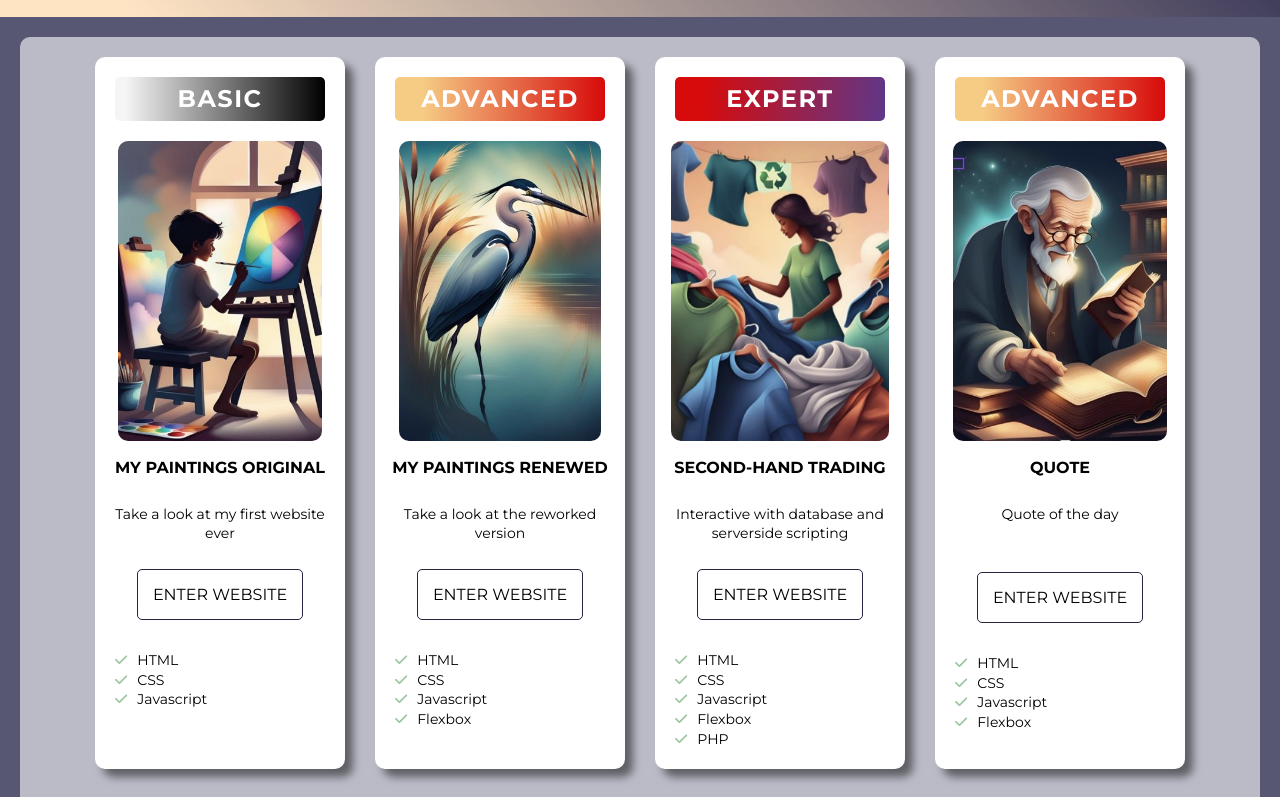
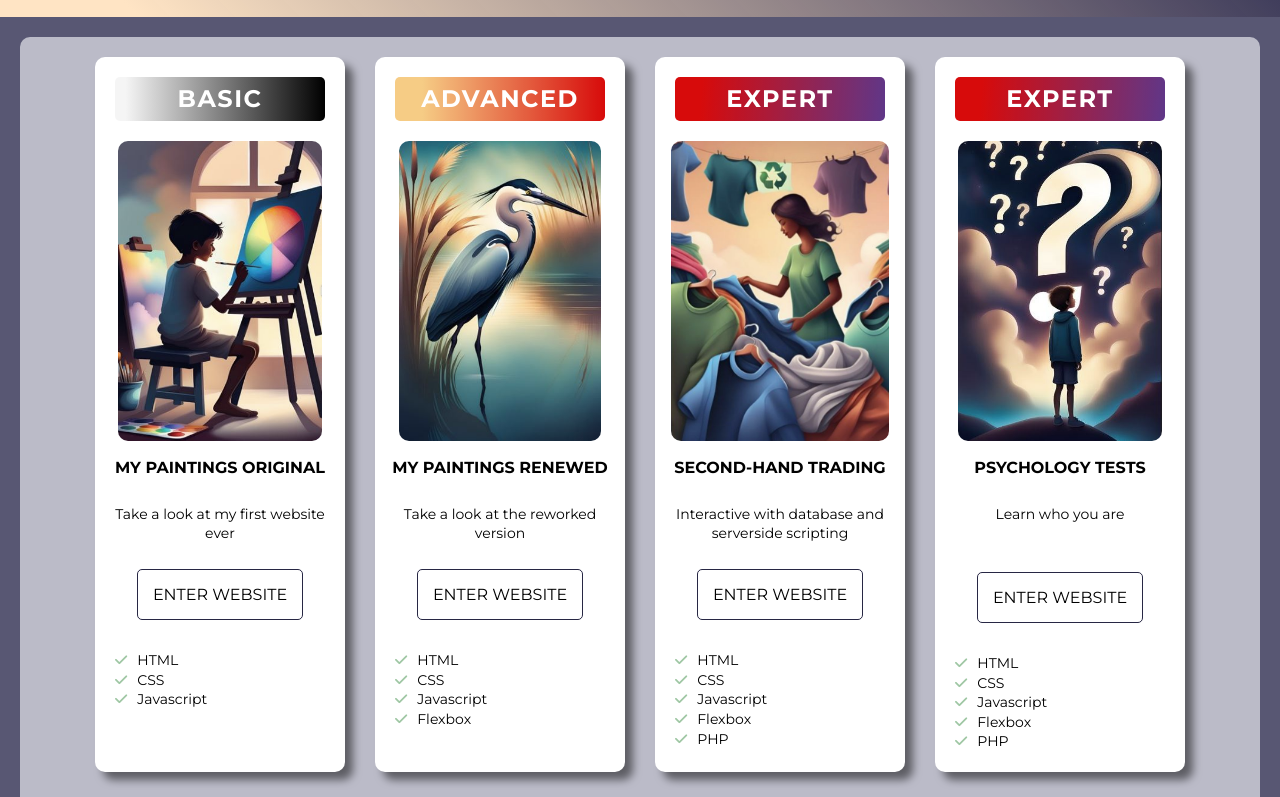
Before and after one commit to Tomvda77/Portfolio, a plain HTML site: page index.html in a window 1280 px wide. Shown: the part 90-887 px from the top of the page. Drawn offline with Linux system fonts and the light colour scheme.

Commit message:
add psychology
add psychology

```diff
--- a/index.html
+++ b/index.html
@@ -93,6 +93,25 @@
             </ul>
           </div>
         </div>
+        <div class="cards expert">
+          <div class="card-top">
+            <h2>Expert</h2>
+            <img src="images/psychologietest.jpg" alt="psychologietest" />
+          </div>
+          <div class="card-bottom">
+            <h3>psychology tests</h3>
+            <p>Learn who you are</p>
+            <br />
+            <a href="#">Enter Website</a>
+            <ul>
+              <li><i class="fa-check fas"></i>HTML</li>
+              <li><i class="fa-check fas"></i>CSS</li>
+              <li><i class="fa-check fas"></i>Javascript</li>
+              <li><i class="fa-check fas"></i>Flexbox</li>
+              <li><i class="fa-check fas"></i>PHP</li>
+            </ul>
+          </div>
+        </div>
         <div class="cards advanced">
           <div class="card-top">
             <h2>Advanced</h2>
```
Also changed, not shown: images/psychologietest.jpg (added).
